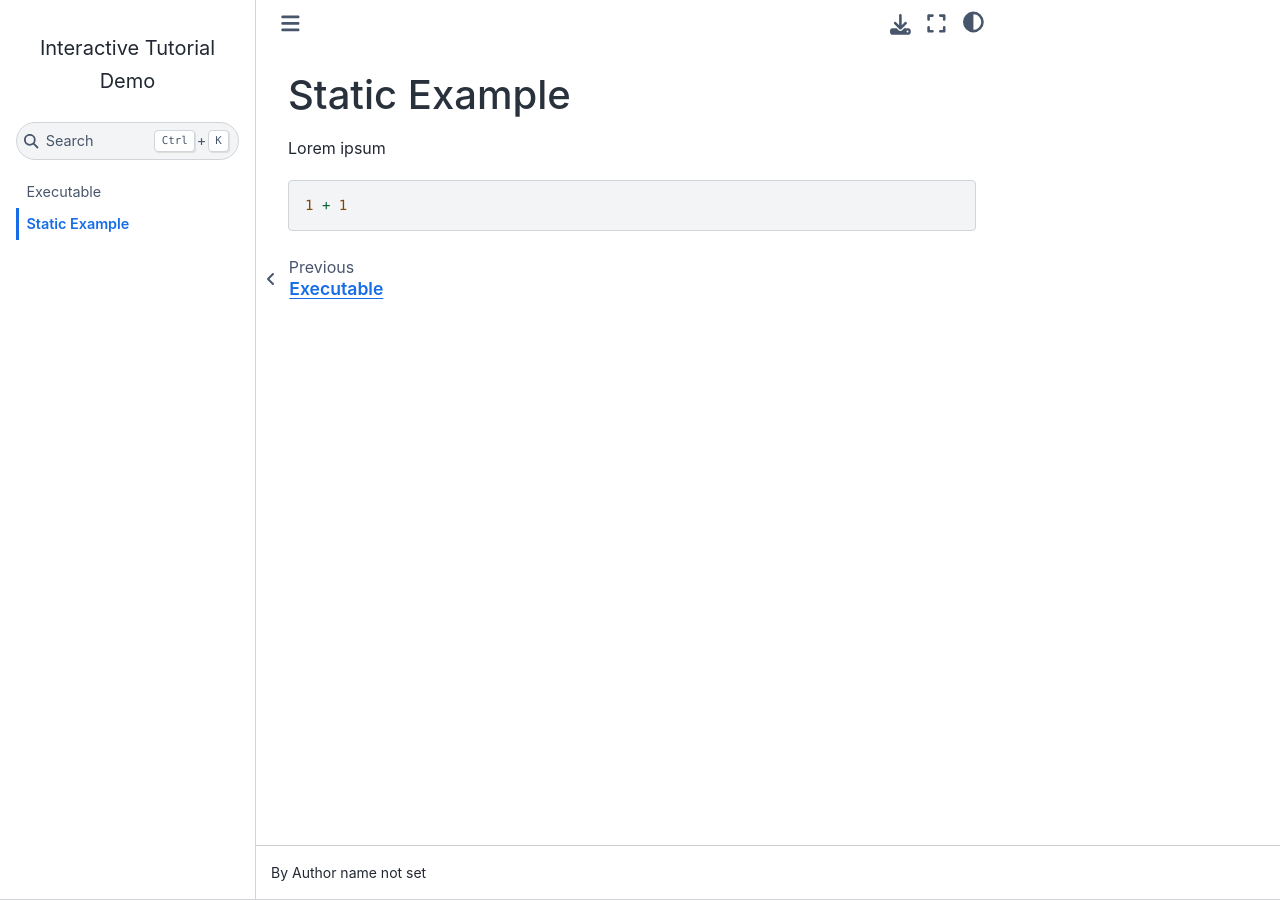
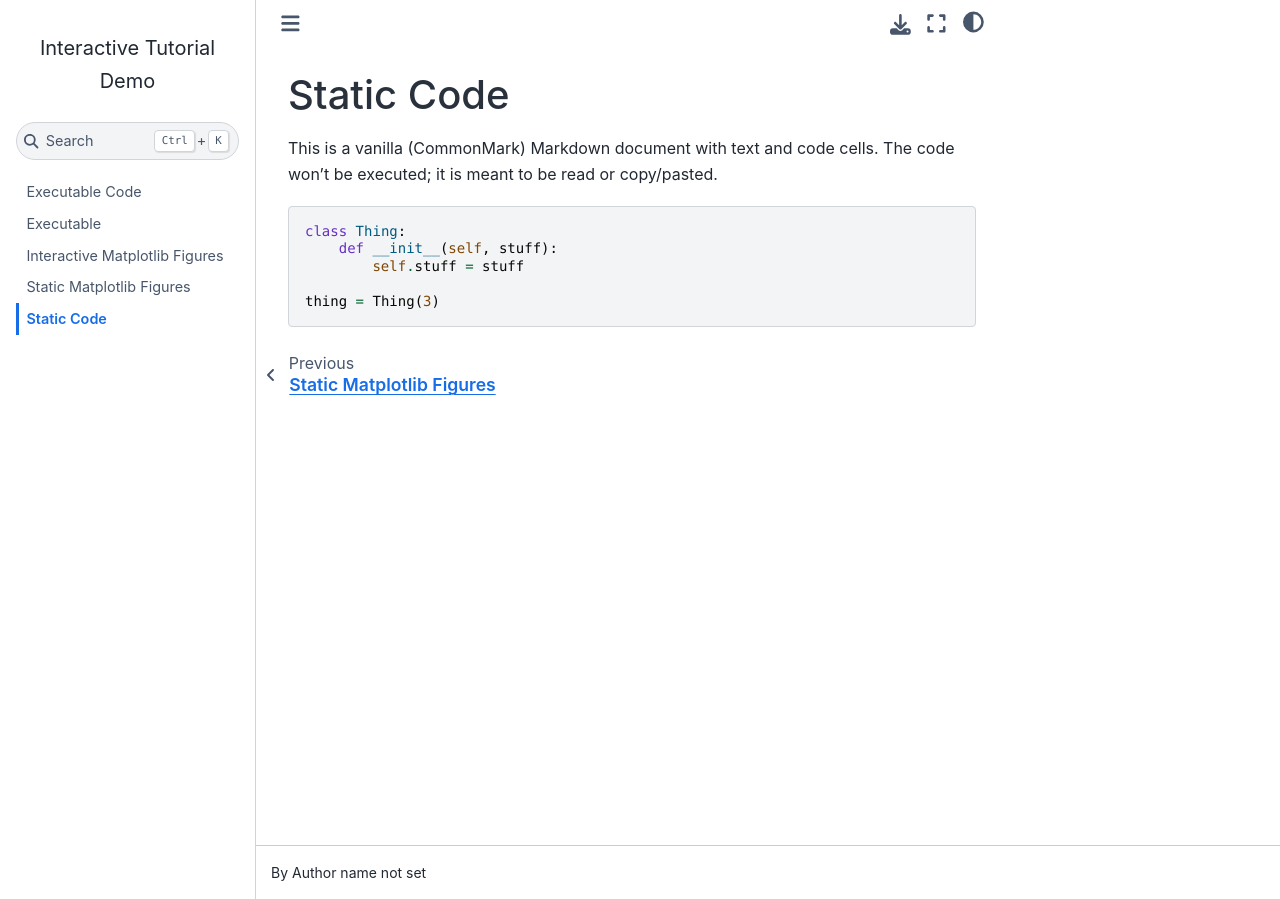
Before and after one commit to danielballan/interactive-tutorial-demo, a Sphinx documentation site: the page built from docs/recipes/static/static.md, in a window 1280 px wide. Built offline with Sphinx 7.4.7 and the Sphinx Book theme 1.1.4, drawn with Linux system fonts in a browser that asks for light colours.

Commit message:
Split up executable example into multiple files.

````diff
--- a/docs/recipes/static/static.md
+++ b/docs/recipes/static/static.md
@@ -1,7 +1,12 @@
-# Static Example
+# Static Code
 
-Lorem ipsum
+This is a vanilla (CommonMark) Markdown document with text and code cells.
+The code won't be executed; it is meant to be read or copy/pasted.
 
-```{code}
-1 + 1
+```python
+class Thing:
+    def __init__(self, stuff):
+        self.stuff = stuff
+
+thing = Thing(3)
 ```
````
Also changed, not shown: docs/recipes/executable/basics.md (added, +28 -0 lines), docs/recipes/executable/interactive_mpl.md (added, +65 -0 lines), docs/recipes/executable/static_mpl.md (added, +35 -0 lines).
